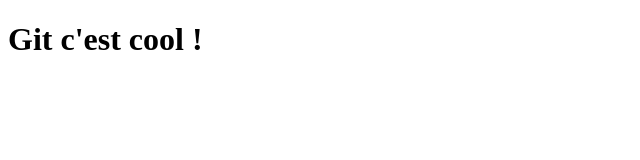
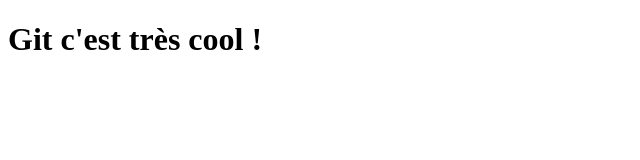
Before and after one commit to ppoitier/formation_git_octobre_2022, a plain HTML site: page index.html in a window 1280 px wide. Shown: the whole page, without its empty margins (0-640 px from the left). Drawn offline with Linux system fonts and the light colour scheme.

Commit message:
Insister sur le message de la formation

```diff
--- a/index.html
+++ b/index.html
@@ -9,7 +9,7 @@
 </head>
 <body>
 
-    <h1>Git c'est cool !</h1>
+    <h1>Git c'est très cool !</h1>
 
 </body>
 </html>
```
